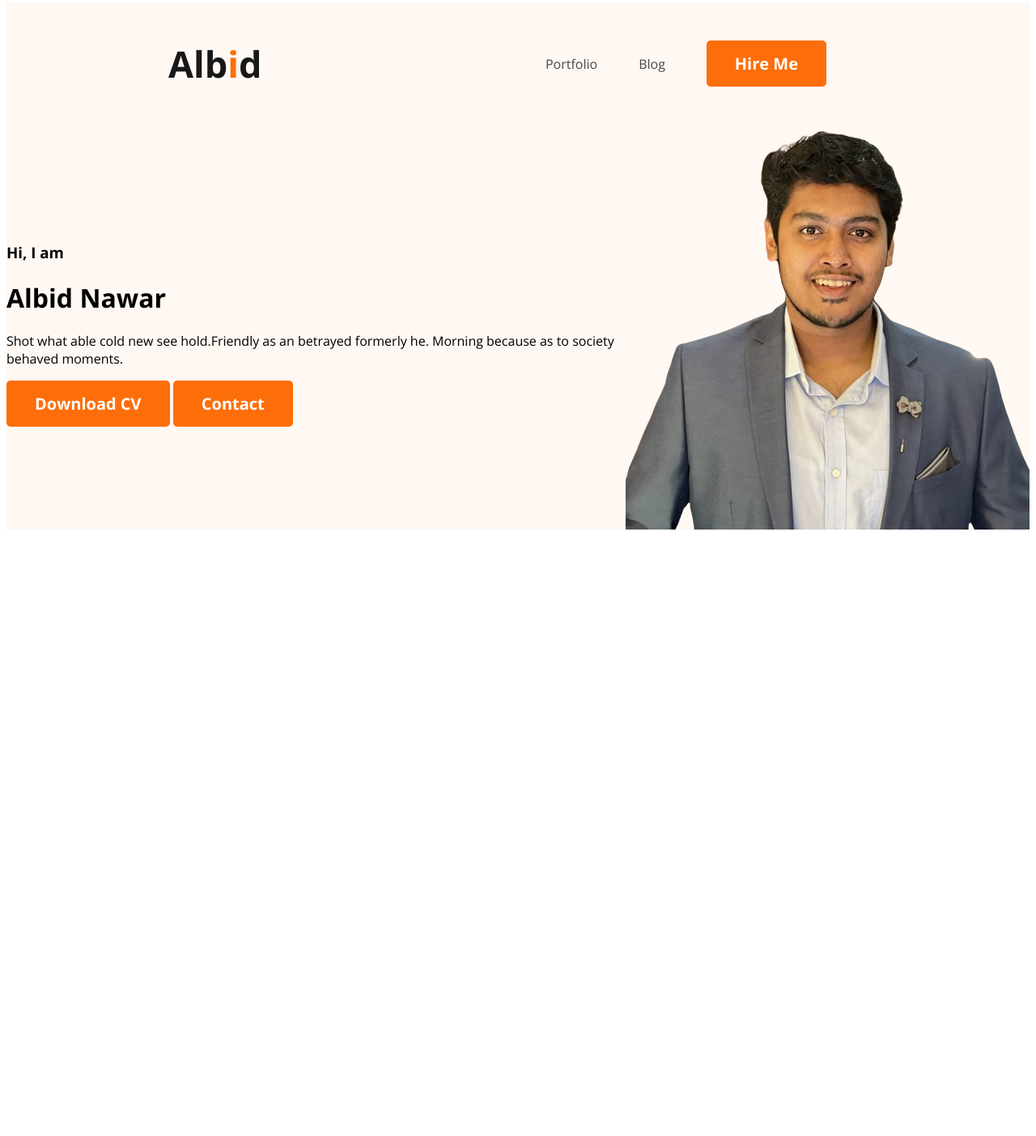
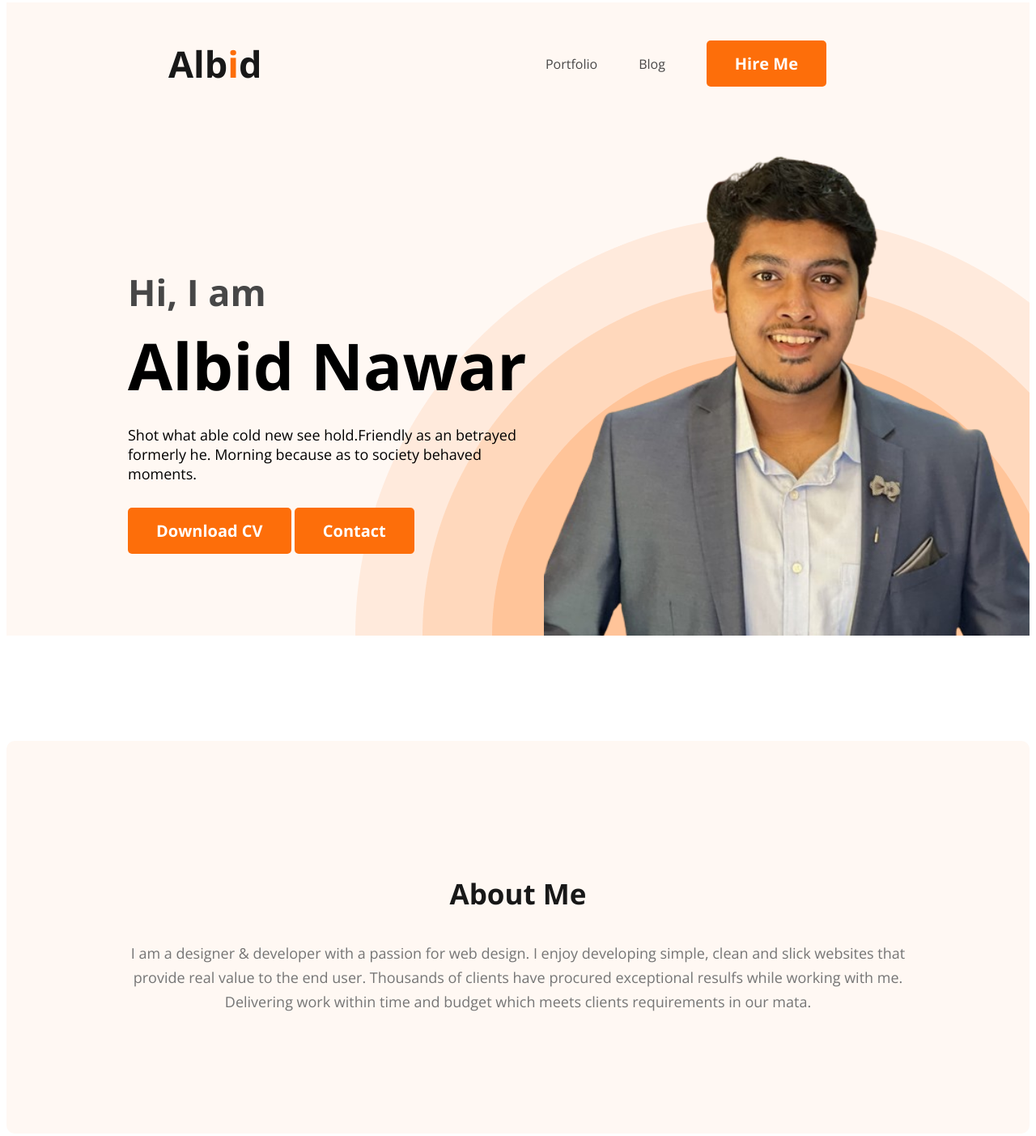
Before and after one commit to albidnawar/webdeveloper-portfolio, a plain HTML site: page index.html in a window 1280 px wide. Shown: the part 5-1408 px from the top of the page at 81% size. Before the commit the page ends 800 px from the top, so only its background shows below. Drawn offline with nearby package versions, Linux system fonts and the light colour scheme.

Commit message:
about section added

```diff
--- a/index.html
+++ b/index.html
@@ -20,10 +20,11 @@
             </ul>
         </nav>
         <div class="banner">
-            <div>
+            <div class="banner-content">
                 <h3 class="banner-greeting">Hi, I  am</h3>
                 <h1 class="banner-title">Albid Nawar</h1>
-                <p>Shot what able cold new see hold.Friendly as an betrayed formerly he. Morning because as to society behaved moments.</p>
+                <p class="banner-des">Shot what able cold new see hold.Friendly as an betrayed formerly
+                    he. Morning because as to society behaved moments.</p>
                 <button class="btn-primary">Download CV</button>
                 <button class="btn-primary">Contact</button>
             </div>
@@ -31,7 +32,11 @@
         </div>
     </header>
     <main>
+        <section class="about">
+            <h3 class="section-title">About Me</h3>
+            <p class="section-description">I am a designer & developer with a passion for web design. I enjoy developing simple, clean and slick websites that provide real value to the end user. Thousands of clients have procured exceptional resulfs while working with me. Delivering work within time and budget which meets clients requirements in our mata.</p>
 
+        </section>
     </main>
     <footer>
 
--- a/styles/portfolio.css
+++ b/styles/portfolio.css
@@ -1,15 +1,3 @@
-/* nav related style */
-* {
-    font-family: 'Open Sans', sans-serif;
-}
-
-nav {
-    display: flex;
-    align-items: center;
-    justify-content: space-between;
-    margin: 0 200px;
-}
-
 .text-primary {
     color: #FD6E0A;
 }
@@ -23,6 +11,37 @@ nav {
     color: white;
     padding: 15px 35px;
 }
+
+.section-title {
+    color: #181818;
+    text-align: center;
+    font-size: 35px;
+    font-weight: 700;
+}
+
+.section-description{
+    color:  #757575;
+text-align: center;
+font-size: 18px;
+font-weight: 400;
+line-height: 30px;
+}
+
+
+/* nav related style */
+* {
+    font-family: 'Open Sans', sans-serif;
+}
+
+
+nav {
+    display: flex;
+    align-items: center;
+    justify-content: space-between;
+    margin: 0 200px;
+}
+
+
 
 .nav-title {
     color: var(--Dark-01, #181818);
@@ -46,15 +65,57 @@ nav a {
 }
 
 /* header related styles */
-.header{
+.header {
     background-color: #FFF8F3;
+    background-image: url('../images/header_bg.png');
+    background-repeat: no-repeat;
+    background-position: bottom right;
 }
-.banner{
-    padding: 30px 3-px 30px 150px;
+
+.banner {
+    padding: 30px 0px 0px 150px;
     display: flex;
     align-items: center;
+    justify-content: space-between;
 }
 
-.banner .profile-pic{
-    width: 500px;
+.banner .profile-pic {
+    width: 600px;
 }
+
+.banner-greeting {
+    font-size: 45px;
+    font-weight: 600;
+    color: #474747;
+    margin-bottom: 0px;
+
+}
+
+.banner-title {
+    font-size: 80px;
+    font-weight: 700;
+    margin-top: 5px;
+    margin-bottom: 20px;
+}
+
+.banner-des {
+    font-size: 18px;
+    font-weight: 400;
+    margin-bottom: 30px;
+
+}
+
+.banner-content {
+    max-width: 500px;
+}
+
+/* main section styles */
+
+
+/* about section styles */
+.about {
+    padding: 130px;
+    border-radius: 10px;
+    background: #FFF8F3;
+    margin-top: 130px;
+}
```
